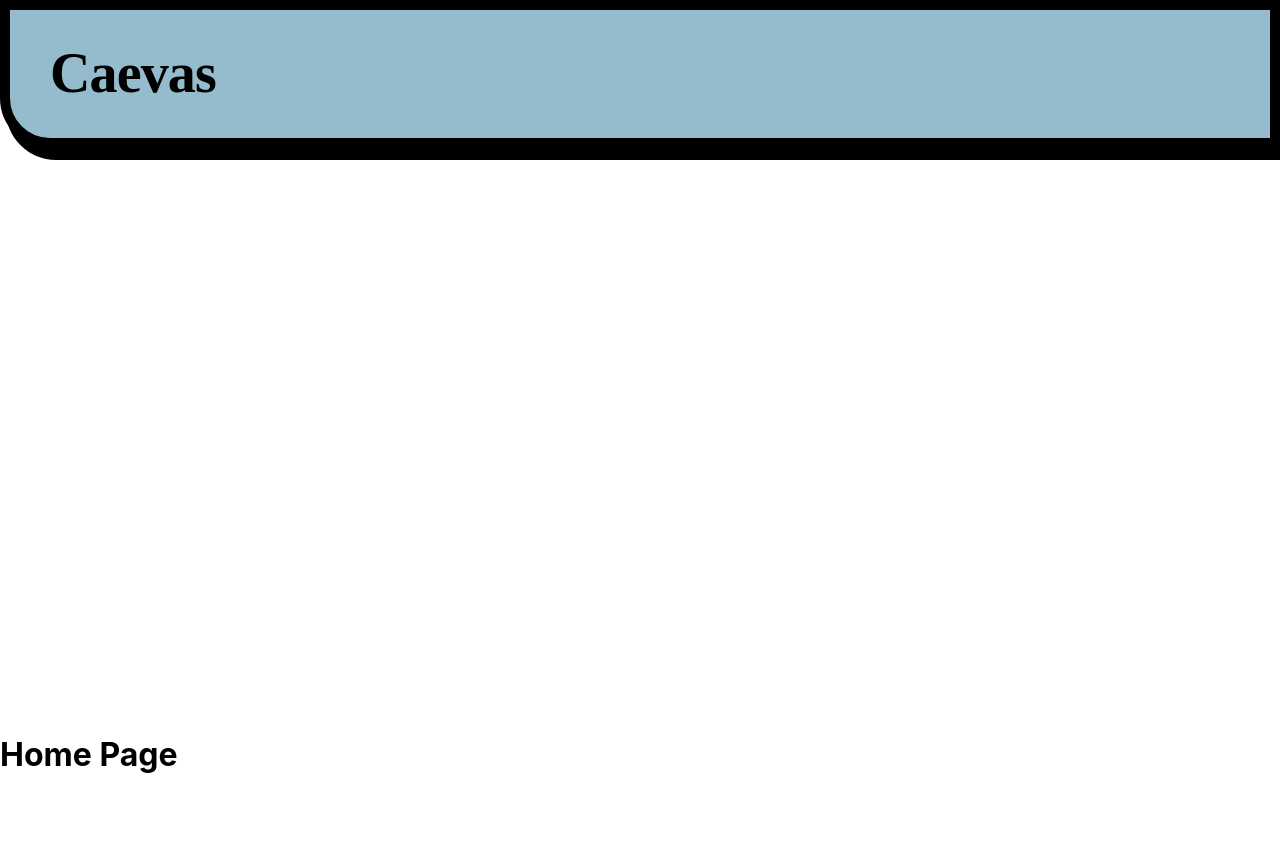
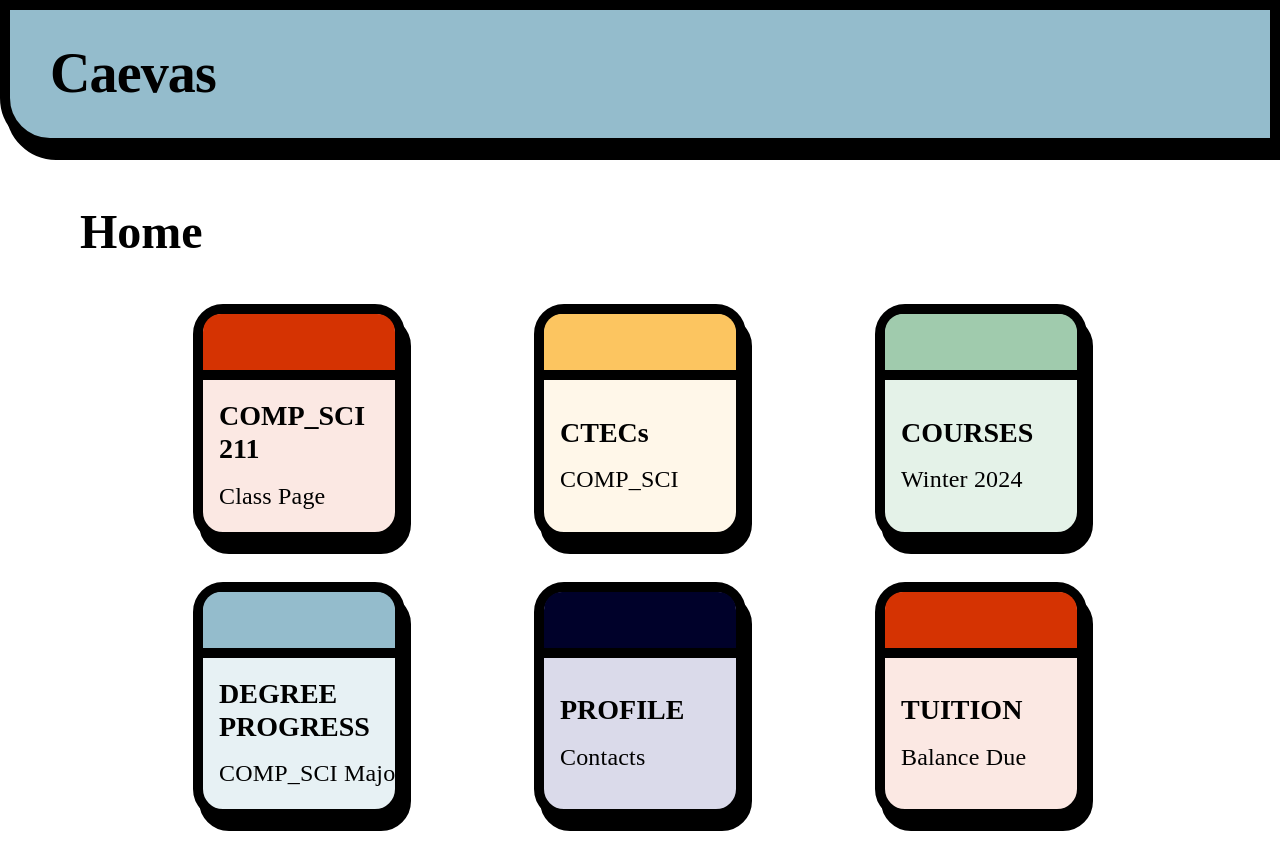
Before and after one commit to mercedes-sandu/CS330-A8, a React (Vite) app: page /home in a window 1280 px wide. Before the commit the page ends 800 px from the top, so only its background shows below. Built offline with nearby package versions, Linux system fonts and the light colour scheme; a web font is replaced by a local one.

Commit message:
home page done

```diff
--- a/src/components/Header.jsx
+++ b/src/components/Header.jsx
@@ -26,6 +26,7 @@ function Header({ loggedIn }) {
         pr: 5,
         border: `10px solid ${theme.palette.text.primary}`,
         filter: "drop-shadow(6px 12px rgba(0, 0, 0, 1))",
+        zIndex: 2,
       }}
     >
       <Box
--- a/src/pages/HomePage.jsx
+++ b/src/pages/HomePage.jsx
@@ -1,8 +1,92 @@
+import Container from "../components/Container";
+import CaevasCard from "../components/CaevasCard";
+import { Box, Typography, useTheme } from "@mui/material";
+
 function HomePage() {
   return (
-    <div>
-      <h1>Home Page</h1>
-    </div>
+    <Container>
+      <Typography
+        variant="h5"
+        sx={{ mt: "5vh", alignSelf: "flex-start", ml: 10 }}
+      >
+        Home
+      </Typography>
+      <Box
+        sx={{
+          width: "90vw",
+          height: "auto",
+          display: "flex",
+          flexDirection: "column",
+          mt: "5vh",
+        }}
+      >
+        <Box
+          sx={{
+            width: "90vw",
+            display: "flex",
+            justifyContent: "space-evenly",
+            alignItems: "center",
+          }}
+        >
+          <CaevasCard
+            title="COMP_SCI 211"
+            description="Class Page"
+            colorVariant="red"
+            navTo="/canvas"
+          />
+          <CaevasCard
+            title="CTECs"
+            description="COMP_SCI"
+            colorVariant="yellow"
+            navTo="/ctecs"
+          />
+          <CaevasCard
+            title="COURSES"
+            description="Winter 2024"
+            colorVariant="green"
+            navTo=""
+          />
+        </Box>
+      </Box>
+      <Box
+        sx={{
+          width: "90vw",
+          height: "auto",
+          display: "flex",
+          flexDirection: "column",
+          mt: "5vh",
+          pb: "5vh",
+        }}
+      >
+        <Box
+          sx={{
+            width: "90vw",
+            display: "flex",
+            justifyContent: "space-evenly",
+            alignItems: "center",
+          }}
+        >
+          <CaevasCard
+            title="DEGREE PROGRESS"
+            description="COMP_SCI Major"
+            colorVariant="blue"
+            navTo=""
+          />
+          <CaevasCard
+            title="PROFILE"
+            description="Contacts"
+            colorVariant="purple"
+            navTo=""
+          />
+          <CaevasCard
+            title="TUITION"
+            description="Balance Due"
+            colorVariant="red"
+            navTo=""
+          />
+        </Box>
+      </Box>
+    </Container>
   );
 }
 
--- a/src/pages/LoginPage.jsx
+++ b/src/pages/LoginPage.jsx
@@ -13,7 +13,7 @@ function LoginPage({ setLoggedIn }) {
           width: "40vw",
           height: "60vh",
           backgroundColor: theme.palette.primary[3],
-          mt: "20vh",
+          mt: "10vh",
           borderRadius: "50px",
           display: "flex",
           flexDirection: "column",
```
